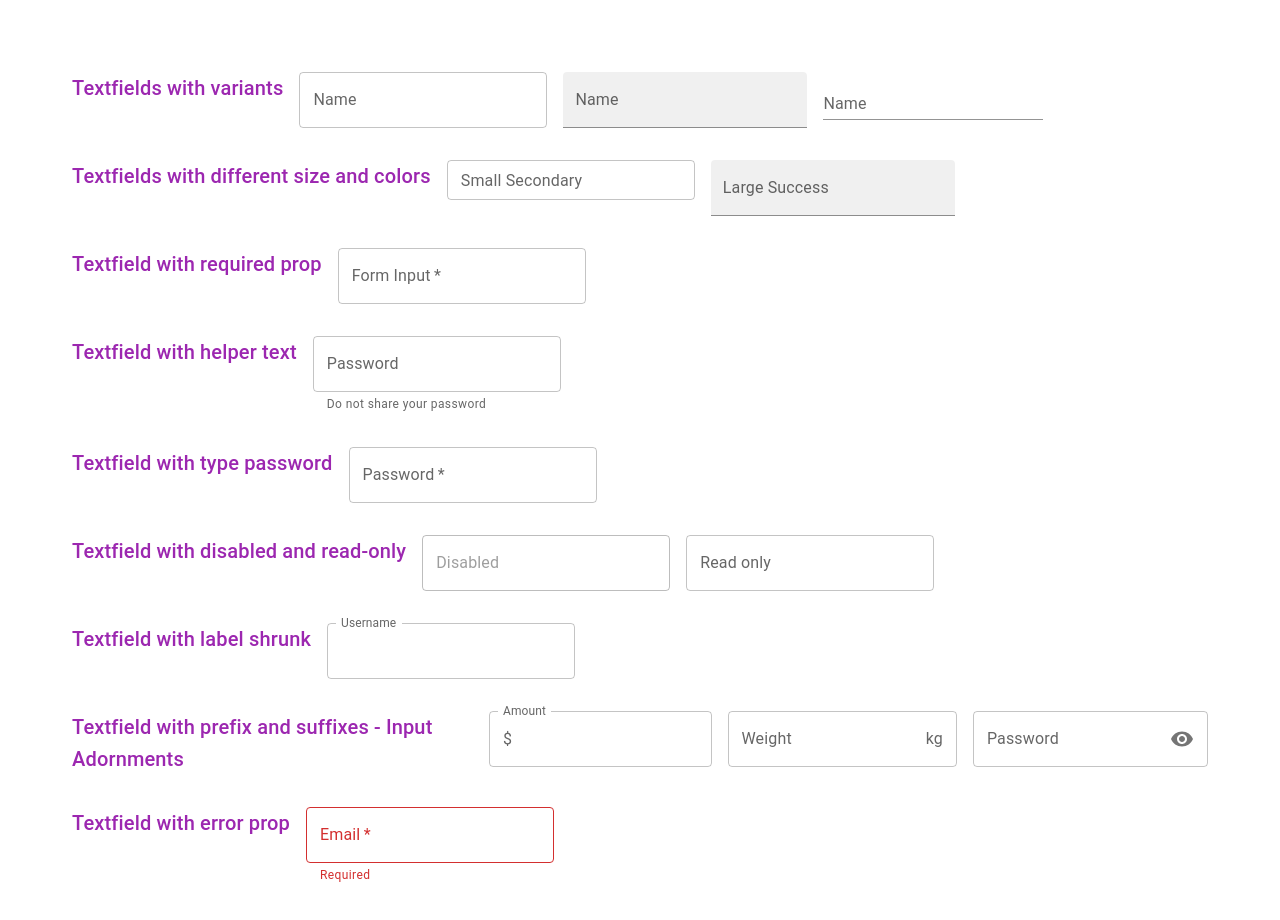
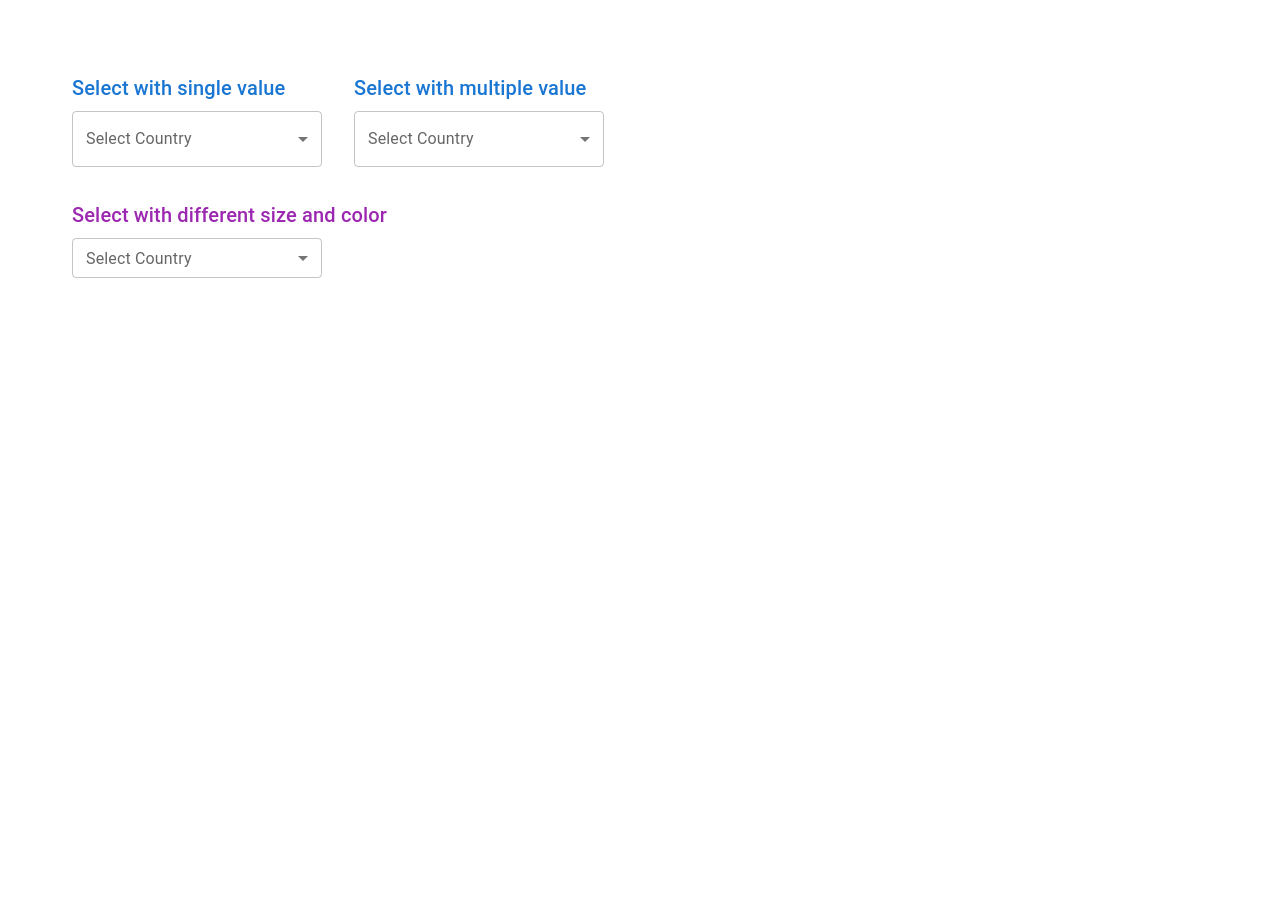
Before and after one commit to priyak1203/React-MUI, a React (Vite) app in the folder JS-Examples/: page / in a window 1280 px wide. Shown: the top 920 px of the page. After the commit the page ends 800 px from the top, so only its background shows below. Built offline with nearby package versions, Linux system fonts and the light colour scheme.

Commit message:
select input with textfield and its variants

```diff
--- a/JS-Examples/src/App.jsx
+++ b/JS-Examples/src/App.jsx
@@ -1,7 +1,10 @@
-import MuiButton from './components/MuiButton';
-import MuiTextField from './components/MuiTextField';
-import MuiToggleButton from './components/MuiToggleButton';
-import MuiTypography from './components/MuiTypography';
+import {
+  MuiButton,
+  MuiSelect,
+  MuiTextField,
+  MuiToggleButton,
+  MuiTypography,
+} from './components';
 
 function App() {
   return (
@@ -9,7 +12,8 @@ function App() {
       {/* <MuiTypography /> */}
       {/* <MuiButton /> */}
       {/* <MuiToggleButton /> */}
-      <MuiTextField />
+      {/* <MuiTextField /> */}
+      <MuiSelect />
     </div>
   );
 }
--- /dev/null
+++ b/JS-Examples/src/components/MuiSelect.jsx
@@ -0,0 +1,87 @@
+import { Box, MenuItem, Stack, TextField, Typography } from '@mui/material';
+import { useState } from 'react';
+
+const MuiSelect = () => {
+  const [country, setCountry] = useState('');
+  const [countries, setCountries] = useState([]);
+
+  console.log({ country });
+  console.log({ countries });
+
+  const handleChange = (e) => {
+    setCountry(e.target.value);
+  };
+
+  const handleMultipleChange = (e) => {
+    const value = e.target.value;
+    setCountries(typeof value === 'string' ? value.split(',') : value);
+  };
+
+  return (
+    <Stack spacing={4}>
+      <Stack direction="row" spacing={4}>
+        {/* Select with single value */}
+        <Box width={'250px'}>
+          <Typography variant="h6" color="primary" gutterBottom>
+            Select with single value
+          </Typography>
+          <TextField
+            label="Select Country"
+            select
+            fullWidth
+            value={country}
+            onChange={handleChange}
+          >
+            <MenuItem value="IN">INDIA</MenuItem>
+            <MenuItem value="GM">GERMANY</MenuItem>
+            <MenuItem value="SW">SWITZERLAND</MenuItem>
+          </TextField>
+        </Box>
+
+        {/* Select with multiple value */}
+        <Box width={'250px'}>
+          <Typography variant="h6" color="primary" gutterBottom>
+            Select with multiple value
+          </Typography>
+          <TextField
+            label="Select Country"
+            select
+            fullWidth
+            value={countries}
+            onChange={handleMultipleChange}
+            SelectProps={{ multiple: true }}
+          >
+            <MenuItem value="IN">INDIA</MenuItem>
+            <MenuItem value="US">USA</MenuItem>
+            <MenuItem value="SG">SINGAPORE</MenuItem>
+            <MenuItem value="AU">AUSTRALIA</MenuItem>
+          </TextField>
+        </Box>
+      </Stack>
+
+      {/* Select with different size and color */}
+      <Stack>
+        <Typography variant="h6" color="secondary" gutterBottom>
+          Select with different size and color
+        </Typography>
+        <Box width={'250px'}>
+          <TextField
+            label="Select Country"
+            select
+            fullWidth
+            value={country}
+            onChange={handleChange}
+            size="small"
+            color="secondary"
+          >
+            <MenuItem value="IN">INDIA</MenuItem>
+            <MenuItem value="GM">GERMANY</MenuItem>
+            <MenuItem value="SW">SWITZERLAND</MenuItem>
+          </TextField>
+        </Box>
+      </Stack>
+    </Stack>
+  );
+};
+
+export default MuiSelect;
--- /dev/null
+++ b/JS-Examples/src/components/index.js
@@ -0,0 +1,5 @@
+export { default as MuiButton } from './MuiButton';
+export { default as MuiSelect } from './MuiSelect';
+export { default as MuiTextField } from './MuiTextField';
+export { default as MuiToggleButton } from './MuiToggleButton';
+export { default as MuiTypography } from './MuiTypography';
```
